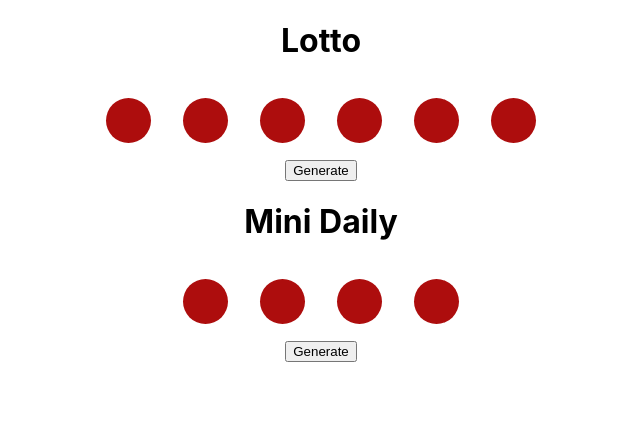
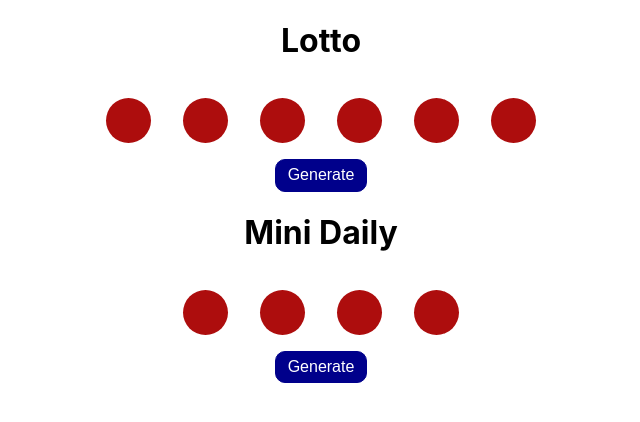
Before and after one commit to ctln12/lottery, a React (Create React App) app: page / in a window 1280 px wide. Shown: the top 422 px of the page, without its empty margins (319-959 px from the left). Built offline with nearby package versions, Linux system fonts and the light colour scheme.

Commit message:
add style to button

```diff
--- a/src/Lottery.css
+++ b/src/Lottery.css
@@ -2,3 +2,12 @@
   display: flex;
   justify-content: center;
 }
+
+.Lottery button {
+  background-color: darkblue;
+  border: 1px solid darkblue;
+  color: white;
+  font-size: 1rem;
+  border-radius: 10px;
+  padding: .4rem .7rem;
+}
```
